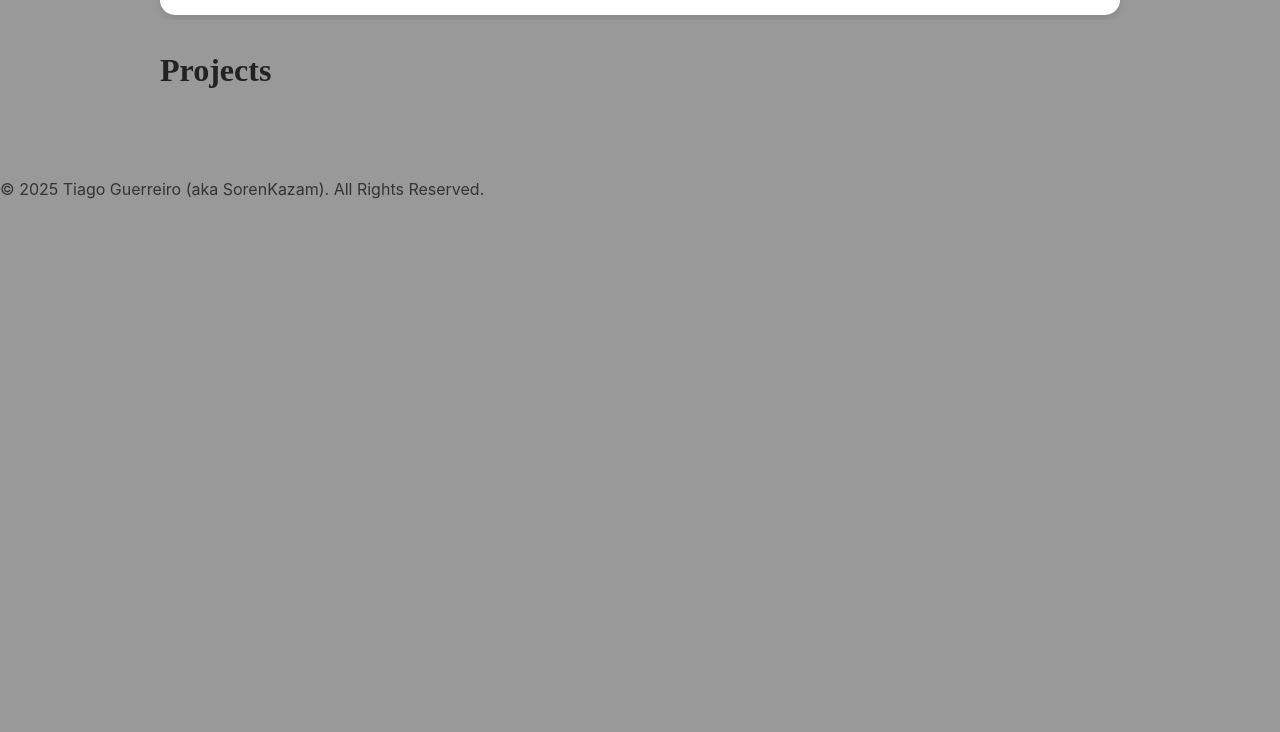
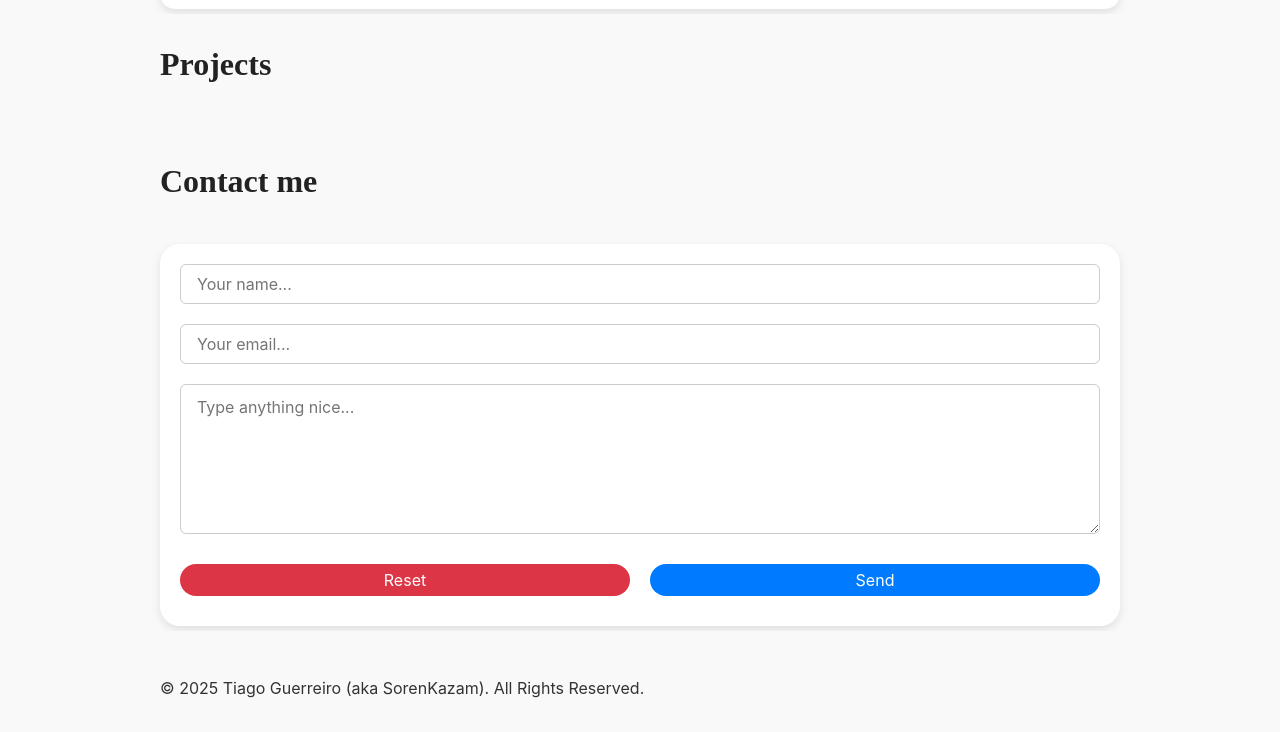
Before and after one commit to SorenKazam/portfolio1.0, a plain HTML site: page index.html in a window 1280 px wide. Shown: the part 2009-2741 px from the top of the page. Before the commit the page ends 2237 px from the top, so only its background shows below. Drawn offline with Linux system fonts and the light colour scheme; no server answers; a web font is replaced by a local one.

Commit message:
Add Desktop version

```diff
--- a/assets/styles/queries.css
+++ b/assets/styles/queries.css
@@ -18,7 +18,48 @@
 
 /* DESKTOP */
 @media screen and (min-width: 600px) {
-  body {
-    background-color: rgb(153, 153, 153);
+  div.githubRepoList {
+    gap: 30px;
+    flex-direction: row;
+    flex-wrap: wrap;
+  }
+
+  div.githubRepoList > div.repoBox {
+    width: 45%;
+    max-width: 500px;
+    background-color: #fff;
+    border-radius: 20px;
+    padding: 10px 20px;
+    box-shadow: 0 4px 10px rgba(0, 0, 0, 0.1);
+  }
+
+  .hidden {
+    display: flex !important;
+  }
+
+  .toggle-navbar-btn {
+    display: none !important;
+  }
+
+  .nav-items {
+    display: flex;
+    flex-direction: row !important;
+    justify-content: center;
+    align-items: center;
+    margin: 0px !important;
+  }
+
+  section.contact form > section.actionButtons {
+    width: 100%;
+    display: flex;
+    flex-direction: row;
+    align-items: center;
+    justify-content: center;
+    gap: 20px;
+  }
+
+  .btn-primary,
+  .btn-danger {
+    width: 100%;
   }
 }
--- a/assets/styles/style.css
+++ b/assets/styles/style.css
@@ -103,7 +103,6 @@ nav.links {
   padding: 20px;
   border-radius: 50px;
   margin: 10px 0px;
-  box-shadow: rgba(0, 0, 0, 0.2) 0px 20px 30px;
 }
 
 nav.navbar > button.toggle-navbar-btn {
@@ -298,29 +297,6 @@ img.github-readme-stats {
 
 /* GITHUB REPO DESIGN */
 
-/*
-
-<div class="githubRepoList">
-            <div class="repoBox">
-              <section class="basicInfo">
-                <h3><a href="#">Repo name</a></h3>
-                <p>
-                  Repo description Lorem ipsum dolor sit amet consectetur
-                  adipisicing elit. Id ipsa voluptas, ea, unde quis quos
-                  perferendis odit corrupti exercitationem nam iusto asperiores!
-                  Aliquid earum aut non dolorem eveniet, beatae nemo.
-                </p>
-              </section>
-              <section class="moreInfo">
-                <span>Javascript</span>
-                <span>⭐ 2</span>
-                <span><a href="#">Github pages</a></span>
-              </section>
-            </div>
-          </div>
-
-*/
-
 div.githubRepoList {
   display: flex;
   flex-direction: column;
@@ -340,8 +316,8 @@ div.githubRepoList > div.repoBox {
 }
 
 div.githubRepoList > div.repoBox:hover {
-  box-shadow: 0 4px 10px rgba(0, 0, 0);
-  animation: scaleAndRotate 0.3s ease-in-out forwards;
+  box-shadow: 0 4px 10px rgba(53, 53, 53, 0.596);
+  transform: scale(1.05);
 }
 
 div.githubRepoList > div.repoBox > section.basicInfo {
@@ -370,3 +346,121 @@ div.githubRepoList > div.repoBox > section.moreInfo {
   align-items: center;
   justify-content: space-evenly;
 }
+
+/* CONTACT AREA */
+section.contact > div.container {
+  display: flex;
+  flex-direction: column;
+}
+
+div.contact-content {
+  flex: 1 1 300px;
+  background-color: #fff;
+  padding: 20px;
+  border-radius: 20px;
+  box-shadow: 0 4px 10px rgba(0, 0, 0, 0.1);
+  width: 100%;
+}
+
+section.contact form {
+  display: flex;
+  flex-direction: column;
+  align-items: center;
+  justify-content: center;
+  gap: 20px;
+}
+
+section.contact form > section.actionButtons {
+  width: 100%;
+  display: flex;
+  flex-direction: column;
+  gap: 20px;
+}
+
+/* Estilo geral para os inputs */
+.form-input,
+.form-text-area {
+  width: 100%; /* Garante que os inputs ocupem toda a largura do container */
+  padding: 0.8rem 1rem; /* Espaçamento interno */
+  border: 1px solid #ccc; /* Borda padrão cinza */
+  border-radius: 0.375rem; /* Bordas arredondadas */
+  font-size: 1rem; /* Tamanho da fonte */
+  background-color: #fff; /* Cor de fundo branca */
+  color: #333; /* Cor do texto */
+  transition: border-color 0.3s ease, box-shadow 0.3s ease; /* Transição suave para mudanças */
+  box-sizing: border-box; /* Garantir que o padding não altere o tamanho total */
+}
+
+.form-input:focus,
+.form-text-area:focus {
+  outline: none; /* Remove o outline padrão */
+  border-color: #007bff; /* Cor da borda quando o input estiver em foco */
+  box-shadow: 0 0 0 0.2rem rgba(0, 123, 255, 0.25); /* Efeito de sombra azul clara */
+}
+
+/* Estilo específico para o input type="text" e input type="email" */
+.form-input {
+  height: 2.5rem; /* Altura confortável para o input */
+}
+
+/* Estilo específico para o textarea */
+.form-text-area {
+  height: 150px; /* Altura maior para o textarea */
+  resize: vertical; /* Permite redimensionar a área de texto verticalmente */
+  min-height: 100px; /* Altura mínima */
+}
+
+/* Botão Primary */
+.btn-primary {
+  background-color: #007bff; /* cor de fundo azul */
+  border: 0px;
+  color: white; /* cor do texto branca */
+  border-radius: 20px; /* borda arredondada */
+  padding: 0.375rem 0.75rem; /* espaçamento interno */
+  font-size: 1rem; /* tamanho da fonte */
+  font-weight: 400; /* peso da fonte */
+  text-align: center; /* texto centralizado */
+  cursor: pointer; /* cursor de ponteiro */
+  display: inline-block; /* exibição em linha */
+  text-decoration: none; /* sem sublinhado */
+  transition: background-color 0.15s ease, border-color 0.15s ease; /* transição suave */
+}
+
+/* Efeito ao passar o mouse no botão Primary */
+.btn-primary:hover {
+  background-color: #0056b3; /* cor de fundo mais escura */
+}
+
+/* Botão Danger */
+.btn-danger {
+  background-color: #dc3545; /* cor de fundo vermelha */
+  border: 0px;
+  color: white; /* cor do texto branca */
+  border-radius: 20px; /* borda arredondada */
+  padding: 0.375rem 0.75rem; /* espaçamento interno */
+  font-size: 1rem; /* tamanho da fonte */
+  font-weight: 400; /* peso da fonte */
+  text-align: center; /* texto centralizado */
+  cursor: pointer; /* cursor de ponteiro */
+  display: inline-block; /* exibição em linha */
+  text-decoration: none; /* sem sublinhado */
+  transition: background-color 0.15s ease, border-color 0.15s ease; /* transição suave */
+}
+
+/* Efeito ao passar o mouse no botão Danger */
+.btn-danger:hover {
+  background-color: #c82333; /* cor de fundo mais escura */
+  border-color: #bd2130; /* borda mais escura */
+}
+
+/*
+
+              <section class="actionButtons">
+                <input type="reset" value="Reset" class="button button-reset" />
+                <button type="submit" class="button button-primary">
+                  Send
+                </button>
+              </section>
+            </form>
+
+*/
--- a/index.html
+++ b/index.html
@@ -160,30 +160,6 @@
               >CV</a
             >
           </nav>
-          <!-- <div class="githubRepoList" id="githubRepoList">
-            <div class="repoBox" id="repoBox">
-              <section class="basicInfo" id="basicInfo">
-                <h3 id="repoInfoName">
-                  <a href="#" target="_blank" id="repoInfoURL">Repo name</a>
-                </h3>
-                <p id="repoInfoDescription">
-                  Repo description Lorem ipsum dolor sit amet consectetur
-                  adipisicing elit. Id ipsa voluptas, ea, unde quis quos
-                  perferendis odit corrupti exercitationem nam iusto asperiores!
-                  Aliquid earum aut non dolorem eveniet, beatae nemo.
-                </p>
-              </section>
-              <section class="moreInfo" id="moreInfo">
-                <span id="repoInfoLanguage">Javascript</span>
-                <span id="repoInfoStars"
-                  >⭐<span id="repoInfoStarsCounter">2</span></span
-                >
-                <a href="#" target="_blank" id="repoInfoPagesURL"
-                  >Github pages</a
-                >
-              </section>
-            </div>
-          </div> -->
         </div>
       </section>
 
@@ -282,6 +258,7 @@
         </div>
       </section>
 
+      <!-- GITHUB PROJECTS ZONE -->
       <section class="projects" id="projects">
         <div class="container">
           <h2>Projects</h2>
@@ -290,16 +267,69 @@
       </section>
     </main>
 
+    <!-- CONTACT -->
+    <section id="contact" class="contact">
+      <div class="container">
+        <h2>Contact me</h2>
+        <div class="contact-content">
+          <form
+            action="https://formsubmit.co/6aa69898e77adc337eb8fa01b9c52774"
+            method="POST"
+            class="contact"
+            autocomplete="on"
+          >
+            <input
+              type="hidden"
+              name="_subject"
+              value="Email from Portfolio 1.0"
+            />
+            <input
+              type="text"
+              name="name"
+              id="iname"
+              class="form-input"
+              required
+              autocomplete="name"
+              placeholder="Your name..."
+            />
+            <input
+              type="email"
+              name="email"
+              id="iemail"
+              class="form-input"
+              required
+              autocomplete="email"
+              placeholder="Your email..."
+            />
+            <textarea
+              name="message"
+              id="imessage"
+              class="form-text-area"
+              required
+              placeholder="Type anything nice..."
+            ></textarea>
+            <section class="actionButtons">
+              <input type="reset" value="Reset" class="btn-danger" />
+              <button type="submit" class="btn-primary">Send</button>
+            </section>
+          </form>
+        </div>
+      </div>
+    </section>
+
+    <!-- FOOTER -->
     <footer>
+      <div class="container">
         <section class="links">
           <!-- Redes sociais ou outros links -->
         </section>
         <section class="legal">
           <p>
-          &copy; <span id="auto-year"></span> Tiago Guerreiro (aka SorenKazam).
-          All Rights Reserved.
+            &copy; <span id="auto-year"></span> Tiago Guerreiro (aka
+            SorenKazam). All Rights Reserved.
           </p>
         </section>
+      </div>
     </footer>
   </body>
 </html>
```
Lines whose indentation alone changed are shown as unchanged.
